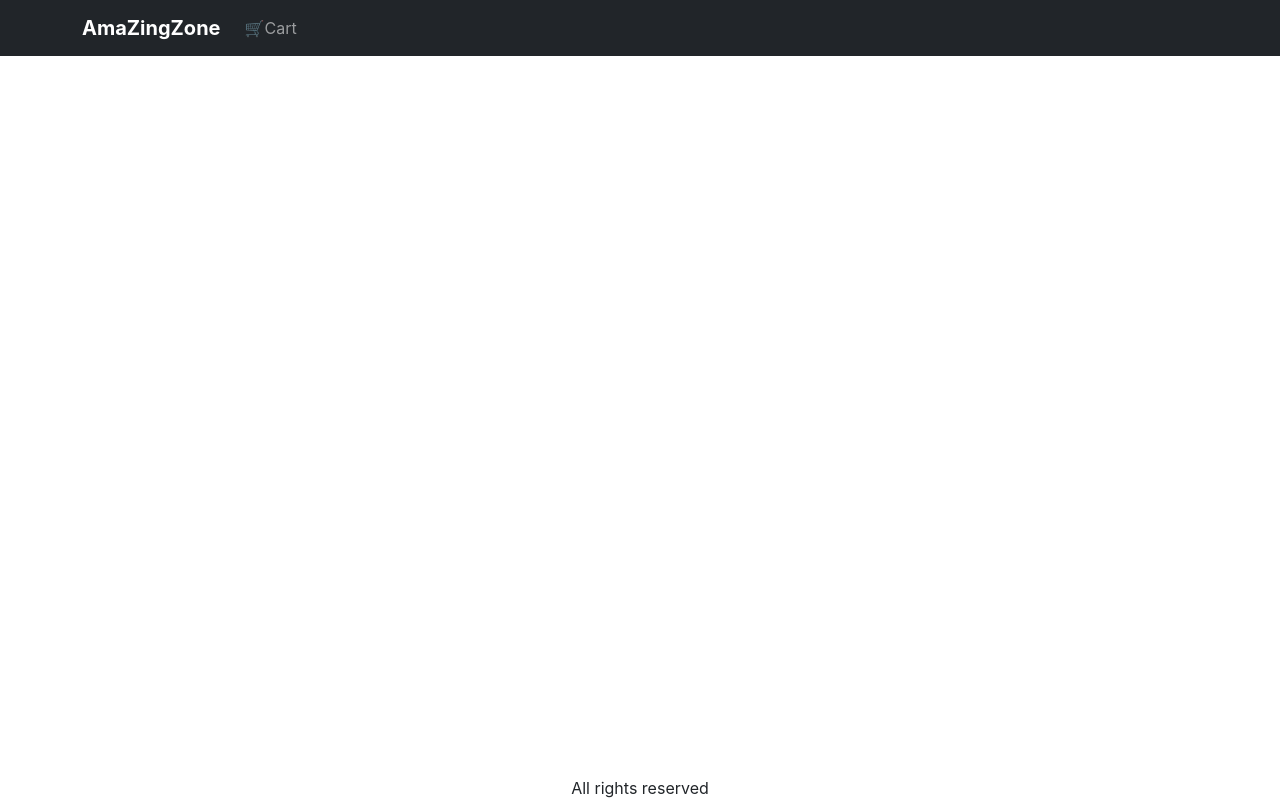
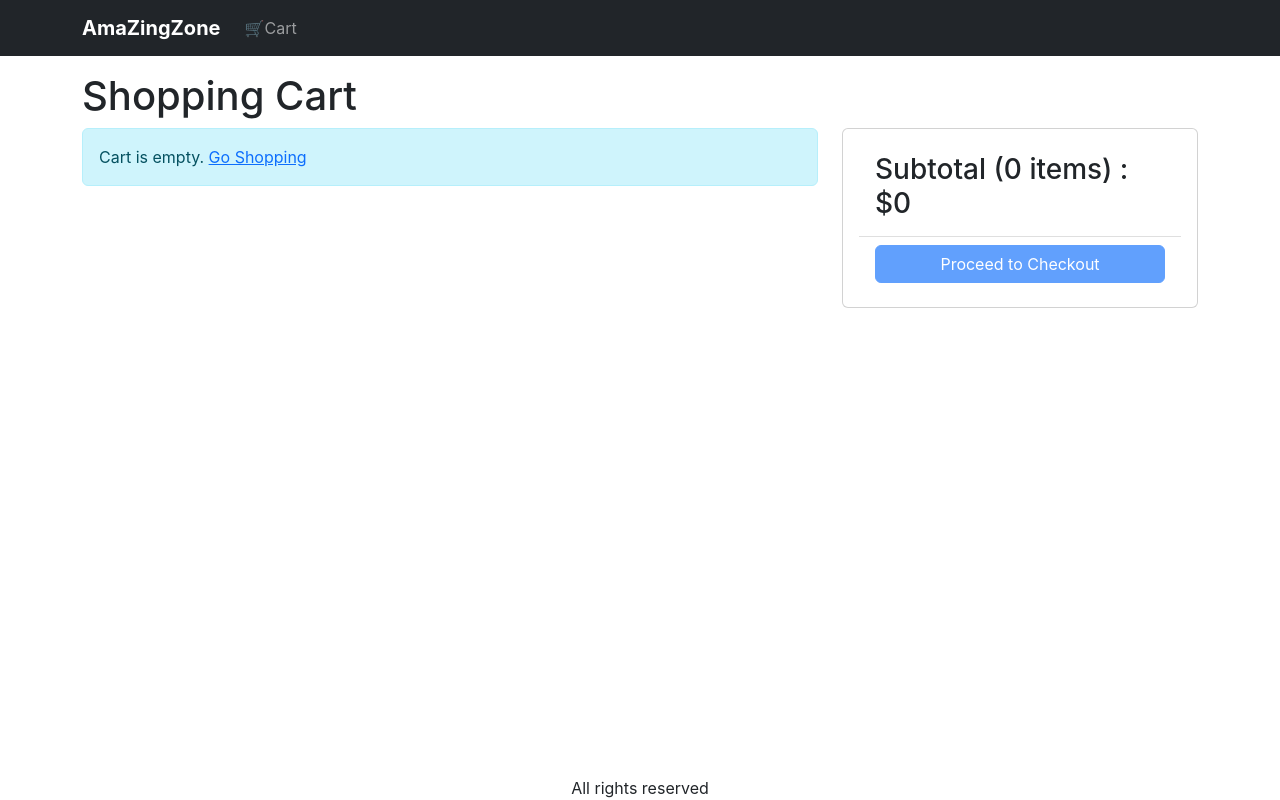
Before and after one commit to SiVv-B/AmaZingZone-app-, a React (Create React App) app in the folder frontend/: page /cart in a window 1280 px wide. Built offline with nearby package versions, Linux system fonts and the light colour scheme.

Commit message:
cartScreen

```diff
--- a/frontend/src/App.js
+++ b/frontend/src/App.js
@@ -8,6 +8,7 @@
 import { Badge, CarouselItem, Nav } from 'react-bootstrap'
 import { useContext } from 'react'
 import { Store } from './Store'
+import CartScreen from './screens/CartScreen'
 
 function App() {
 
@@ -42,6 +43,7 @@
             <Routes>
               <Route path="/" element={<HomeScreen />} />
               <Route path="/product/:slug" element={<ProductScreen />} />
+              <Route path="/cart" element={<CartScreen />} />
             </Routes>
           </Container>
         </main>
--- /dev/null
+++ b/frontend/src/screens/CartScreen.jsx
@@ -0,0 +1,130 @@
+import { useContext } from 'react'
+import { Store } from '../Store'
+import { Helmet } from 'react-helmet-async'
+import Row from 'react-bootstrap/Row'
+import Col from 'react-bootstrap/Col'
+import MessageBox from '../components/MessageBox'
+import ListGroup from 'react-bootstrap/ListGroup'
+import Button from 'react-bootstrap/Button'
+import Card from 'react-bootstrap/Card'
+import { Link, useNavigate } from 'react-router-dom'
+import axios from 'axios'
+
+export default function CartScreen() {
+  const navigate = useNavigate()
+  const { state, dispatch: ctxDispatch } = useContext(Store)
+  const {
+    cart: { cartItems },
+  } = state
+
+  const updateCartHandler = async (item, quantity) => {
+    const { data } = await axios.get(`/api/products/${item._id}`)
+    if (data.countInStock < quantity) {
+      window.alert('Sorry. Product is out of stock')
+      return
+    }
+    ctxDispatch({
+      type: 'CART_ADD_ITEM',
+      payload: { ...item, quantity },
+    })
+  }
+  const removeItemHandler = (item) => {
+    ctxDispatch({ type: 'CART_REMOVE_ITEM', payload: item })
+  }
+
+  const checkoutHandler = () => {
+    navigate('/signin?redirect=/shipping')
+  }
+
+  return (
+    <div>
+      <Helmet>
+        <title>Shopping Cart</title>
+      </Helmet>
+      <h1>Shopping Cart</h1>
+      <Row>
+        <Col md={8}>
+          {cartItems.length === 0 ? (
+            <MessageBox>
+              Cart is empty. <Link to="/">Go Shopping</Link>
+            </MessageBox>
+          ) : (
+            <ListGroup>
+              {cartItems.map((item) => (
+                <ListGroup.Item key={item._id}>
+                  <Row className="align-items-center">
+                    <Col md={4}>
+                      <img
+                        src={item.image}
+                        alt={item.name}
+                        className="img-fluid rounded img-thumbnail"
+                      ></img>{' '}
+                      <Link to={`/product/${item.slug}`}>{item.name}</Link>
+                    </Col>
+                    <Col md={3}>
+                      <Button
+                        onClick={() =>
+                          updateCartHandler(item, item.quantity - 1)
+                        }
+                        variant="light"
+                        disabled={item.quantity === 1}
+                      >
+                        <i className="fas fa-minus-circle"></i>
+                      </Button>{' '}
+                      <span>{item.quantity}</span>{' '}
+                      <Button
+                        variant="light"
+                        onClick={() =>
+                          updateCartHandler(item, item.quantity + 1)
+                        }
+                        disabled={item.quantity === item.countInStock}
+                      >
+                        <i className="fas fa-plus-circle"></i>
+                      </Button>
+                    </Col>
+                    <Col md={3}>${item.price}</Col>
+                    <Col md={2}>
+                      <Button
+                        onClick={() => removeItemHandler(item)}
+                        variant="light"
+                      >
+                        <i className="fas fa-trash"></i>
+                      </Button>
+                    </Col>
+                  </Row>
+                </ListGroup.Item>
+              ))}
+            </ListGroup>
+          )}
+        </Col>
+        <Col md={4}>
+          <Card>
+            <Card.Body>
+              <ListGroup variant="flush">
+                <ListGroup.Item>
+                  <h3>
+                    Subtotal ({cartItems.reduce((a, c) => a + c.quantity, 0)}{' '}
+                    items) : $
+                    {cartItems.reduce((a, c) => a + c.price * c.quantity, 0)}
+                  </h3>
+                </ListGroup.Item>
+                <ListGroup.Item>
+                  <div className="d-grid">
+                    <Button
+                      type="button"
+                      variant="primary"
+                      onClick={checkoutHandler}
+                      disabled={cartItems.length === 0}
+                    >
+                      Proceed to Checkout
+                    </Button>
+                  </div>
+                </ListGroup.Item>
+              </ListGroup>
+            </Card.Body>
+          </Card>
+        </Col>
+      </Row>
+    </div>
+  )
+}
--- a/frontend/src/screens/ProductScreen.jsx
+++ b/frontend/src/screens/ProductScreen.jsx
@@ -1,6 +1,6 @@
 import React, { useContext, useEffect, useReducer } from 'react'
 import axios from 'axios'
-import { Navigate, useParams } from 'react-router-dom'
+import {  useNavigate, useParams } from 'react-router-dom'
 import {
   Badge,
   Button,
@@ -31,6 +31,7 @@
 }
 
 function ProductScreen() {
+  const navigate = useNavigate()
   const params = useParams()
   const { slug } = params
   const [{ loading, error, product }, dispatch] = useReducer(reducer, {
@@ -65,7 +66,7 @@
     type: 'CART_ADD_ITEM',
     payload: { ...product, quantity }
   });
-  //Navigate('/cart');
+  //navigate('/cart');
 };
 
 
```
